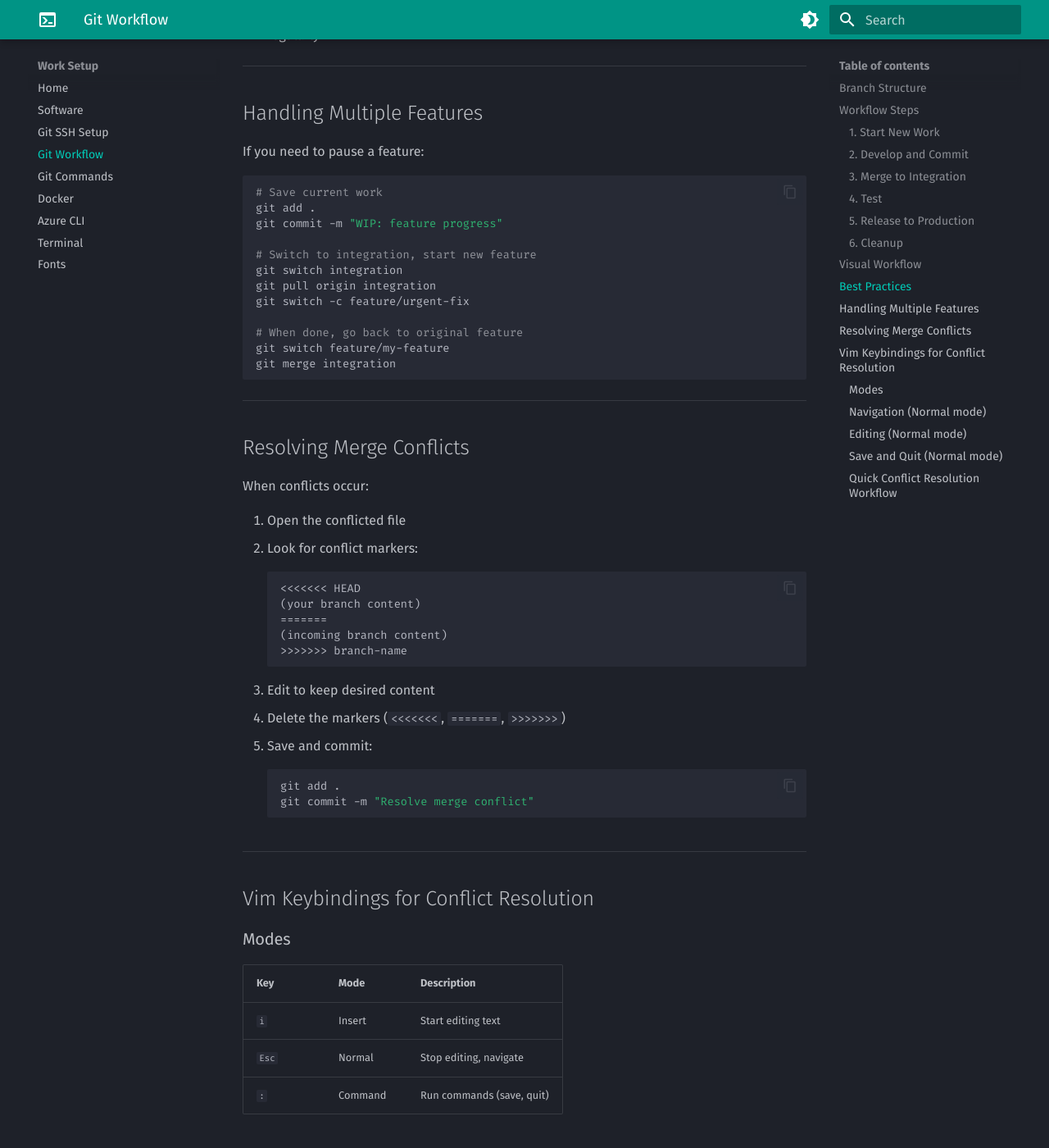
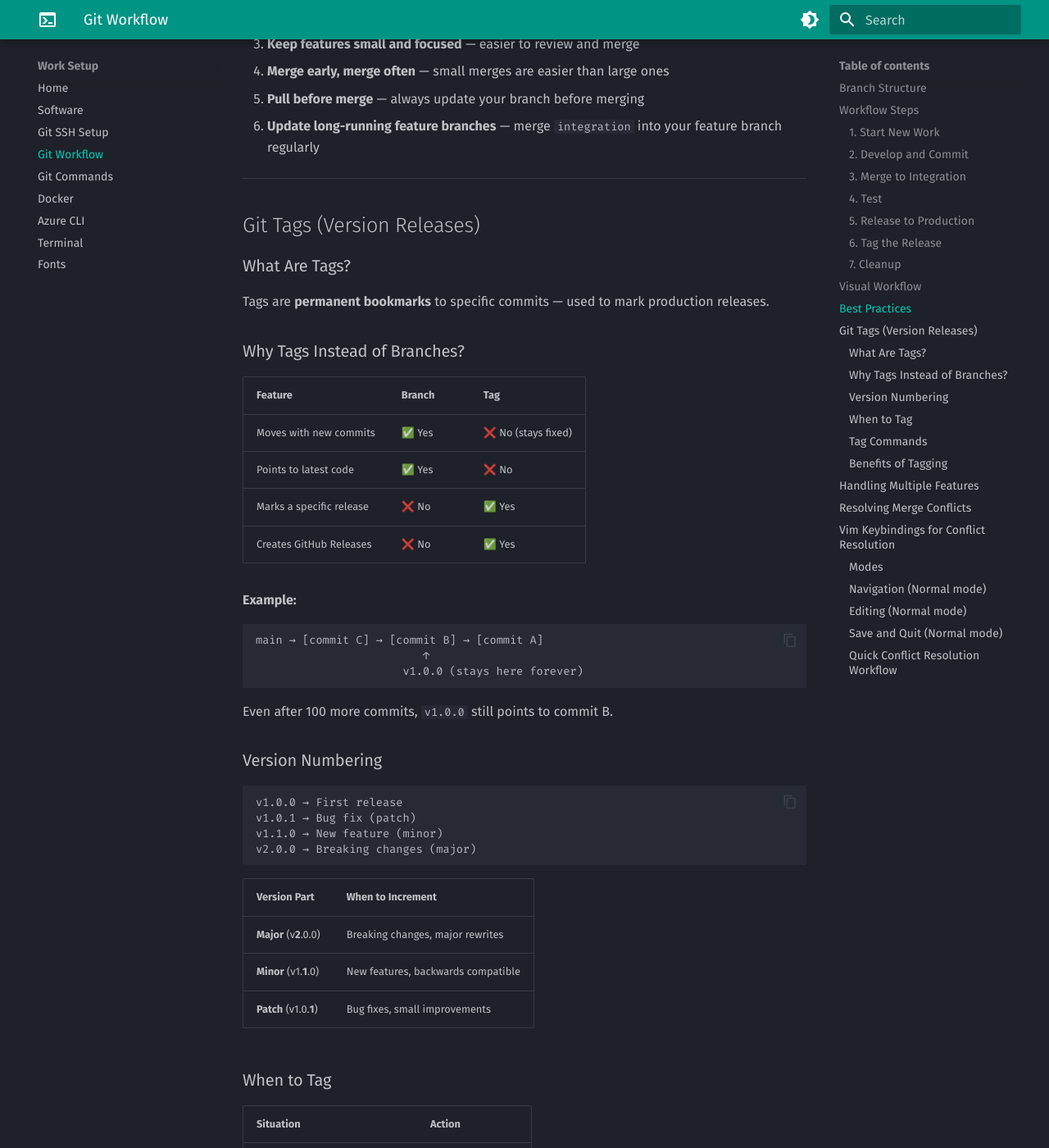
Before and after one commit to Buerostuff/work-setup, an MkDocs documentation site: the page built from docs/git-workflow.md, in a window 1280 px wide and 1400 px high, scrolled down 2047 px. Shown: the whole window at 82% size. Built offline with MkDocs 1.6.1 and Material for MkDocs 9.7.7, drawn with Linux system fonts in a browser that asks for light colours; some of the changed text lies outside the part shown.

Commit message:
Add git tags documentation with version numbering and workflow

````diff
--- a/docs/git-workflow.md
+++ b/docs/git-workflow.md
@@ -60,7 +60,14 @@ git merge integration
 git push origin main
 ```
 
-### 6. Cleanup
+### 6. Tag the Release
+
+```bash
+git tag -a v1.0.0 -m "First production release"
+git push origin v1.0.0
+```
+
+### 7. Cleanup
 
 ```bash
 git branch -d feature/my-feature
@@ -86,6 +93,84 @@ feature/xyz → integration → main
 4. **Merge early, merge often** — small merges are easier than large ones
 5. **Pull before merge** — always update your branch before merging
 6. **Update long-running feature branches** — merge `integration` into your feature branch regularly
+
+---
+
+## Git Tags (Version Releases)
+
+### What Are Tags?
+
+Tags are **permanent bookmarks** to specific commits — used to mark production releases.
+
+### Why Tags Instead of Branches?
+
+| Feature | Branch | Tag |
+|---------|--------|-----|
+| Moves with new commits | ✅ Yes | ❌ No (stays fixed) |
+| Points to latest code | ✅ Yes | ❌ No |
+| Marks a specific release | ❌ No | ✅ Yes |
+| Creates GitHub Releases | ❌ No | ✅ Yes |
+
+**Example:**
+
+```
+main → [commit C] → [commit B] → [commit A]
+                         ↑
+                      v1.0.0 (stays here forever)
+```
+
+Even after 100 more commits, `v1.0.0` still points to commit B.
+
+### Version Numbering
+
+```
+v1.0.0 → First release
+v1.0.1 → Bug fix (patch)
+v1.1.0 → New feature (minor)
+v2.0.0 → Breaking changes (major)
+```
+
+| Version Part | When to Increment |
+|--------------|-------------------|
+| **Major** (v**2**.0.0) | Breaking changes, major rewrites |
+| **Minor** (v1.**1**.0) | New features, backwards compatible |
+| **Patch** (v1.0.**1**) | Bug fixes, small improvements |
+
+### When to Tag
+
+| Situation | Action |
+|-----------|--------|
+| Code tested & merged to `main` | Create tag `v1.0.0` |
+| Hotfix deployed | Create tag `v1.0.1` |
+| New feature released | Create tag `v1.1.0` |
+
+### Tag Commands
+
+```bash
+# Create annotated tag
+git tag -a v1.0.0 -m "First production release"
+
+# Push tag to GitHub
+git push origin v1.0.0
+
+# List all tags
+git tag
+
+# Delete local tag
+git tag -d v1.0.0
+
+# Delete remote tag
+git push origin --delete v1.0.0
+```
+
+### Benefits of Tagging
+
+1. **Rollback easily** — if v1.1.0 breaks, checkout v1.0.0
+2. **GitHub Releases** — tags become downloadable releases with assets
+3. **Track production** — always know exactly which code is live
+4. **CI/CD triggers** — many pipelines auto-deploy when a tag is pushed
+
+> **_TIP:_** Tag it when it hits production! 🚀
 
 ---
 
````
